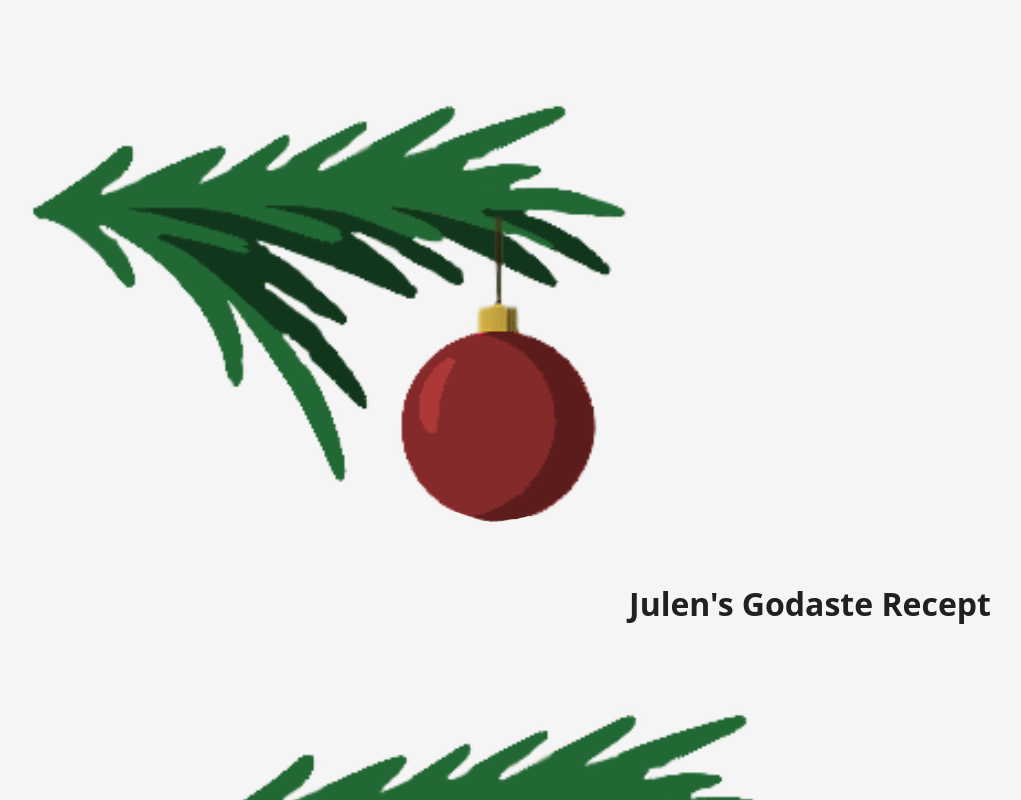
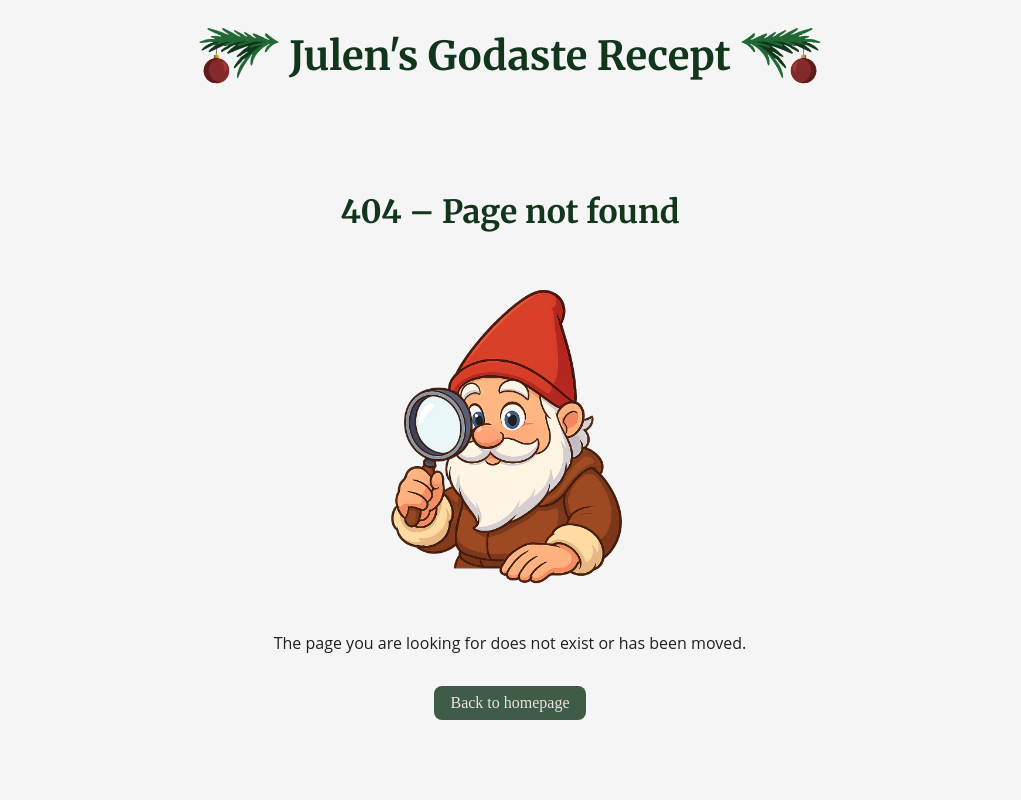
Before and after one commit to dmolinsky/grupp-6-receptsajt, a React (Vite) app: page /not-found in a window 1280 px wide. Shown: the top 800 px of the page, without its empty margins (130-1151 px from the left). Built offline with nearby package versions, Linux system fonts and the light colour scheme.

Commit message:
ADD styling to logo and image, CHANGE removed top margin for main

```diff
--- a/src/index.css
+++ b/src/index.css
@@ -288,7 +288,7 @@ button:hover {
     flex-direction: row;
     gap: var(--spacing-md);
     align-items: center;
-    margin-top: var(--spacing-sm);
+    margin-top: 0;
     margin-bottom: var(--spacing-sm);
 }
 
@@ -1067,3 +1067,39 @@ footer small {
 .not-found .btn:hover {
     opacity: 0.7;
 }
+
+/* -----LOGO----- */
+.header {
+    display: flex;
+    justify-content: center;
+}
+
+.title-link {
+    display: flex;
+    align-items: center;
+    text-decoration: none;
+    color: inherit;
+    font-family: inherit;
+}
+
+.site-logo {
+    width: 80px;
+    height: 80px;
+    object-fit: contain;
+    margin-right: 10px;
+    transform: scaleX(-1);
+}
+
+.site-logo-right {
+    width: 80px;
+    height: 80px;
+    object-fit: contain;
+    margin-left: 10px;
+}
+
+.logo-text {
+    font-family: var(--font-heading);
+    font-size: 2.5rem;
+    color: var(--color-green);
+    margin-bottom: 0;
+}
```
